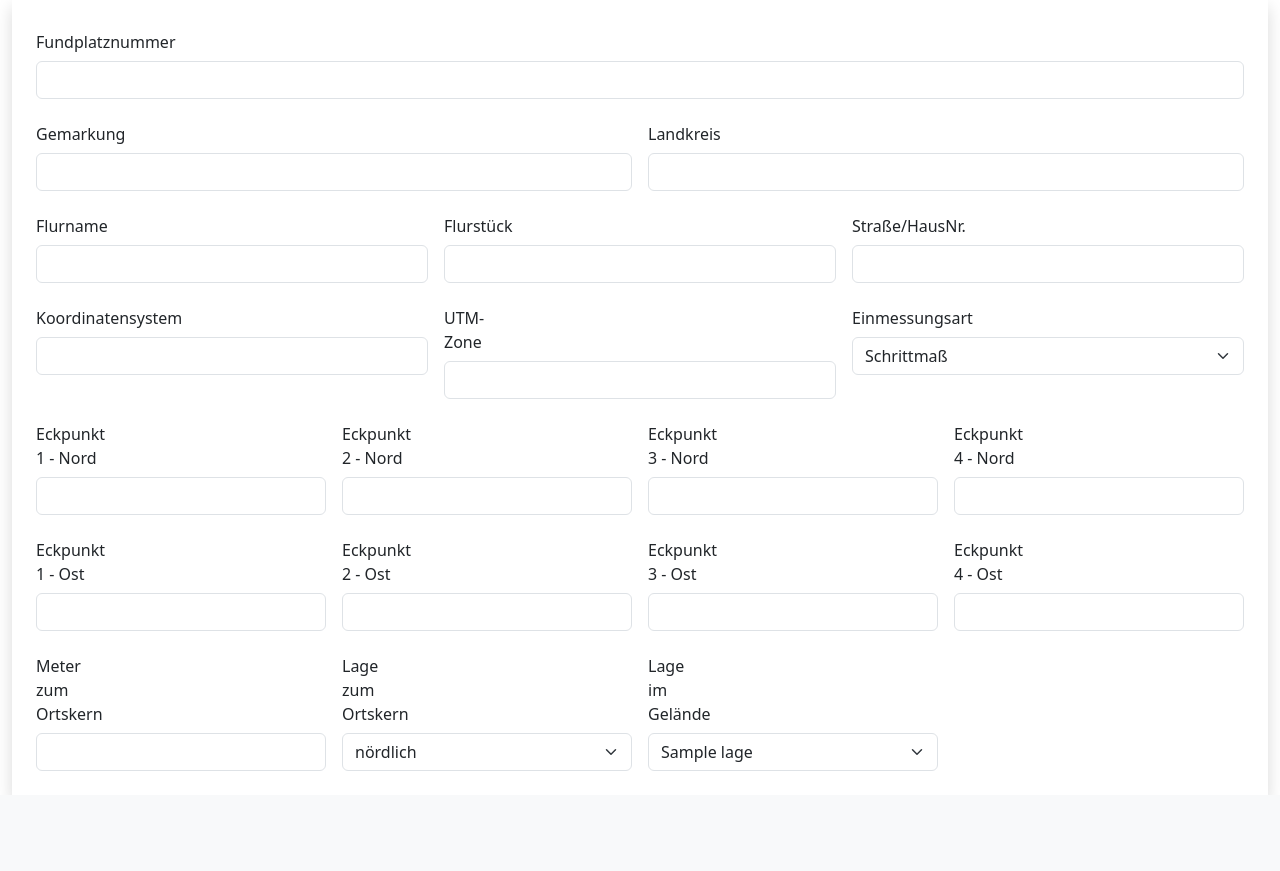
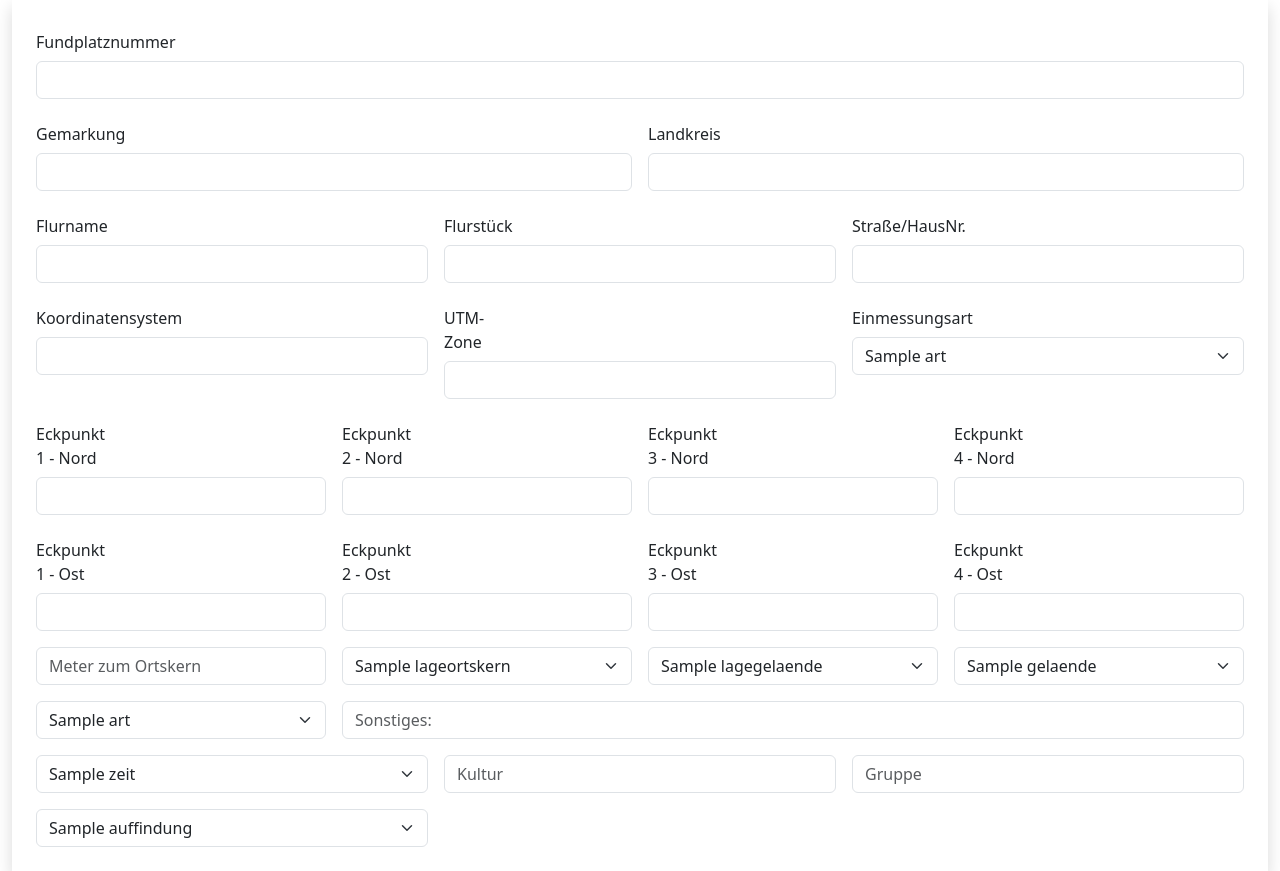
Before and after one commit to PPPBerlin/Fundmeldung, a Django app: template bldampfleger/templates/fundmeldung.html in a window 1280 px wide. Shown: the part 213-1084 px from the top of the page. Before the commit the page ends 999 px from the top, so only its background shows below. Run offline with Django 5.2, Linux system fonts and the light colour scheme; the template is opened without the code that fills it: most values are stand-ins (such as "Sample title", 1, 10 or a date in 2020).

Commit message:
Die Seite für das Hauptblatt der Fundmeldung ist fertig, aber bisher ohne Möglichkeit die Daten in die Datenbank zu schreiben.

```diff
--- a/bldampfleger/templates/fundmeldung.html
+++ b/bldampfleger/templates/fundmeldung.html
@@ -44,12 +44,9 @@
                     <div class="col-md-4">
                         <label for="einmessungsart" class="col-sm-2 col-form-label">Einmessungsart</label>
                         <select id="einmessungsart" class="form-select">
-                            <option value="Schrittmaß">Schrittmaß</option>
-                            <option value="Bandmaß">Bandmaß</option>
-                            <option value="digitale Kartengrundlage">digitale Kartengrundlage</option>
-                            <option value="Schätzung">Schätzung</option>
-                            <option value="Vermessungsgerät">Vermessungsgerät</option>
-                            <option value="HandGPS/Smartphone">HandGPS/Smartphone</option>
+                            {% for art in einmessungsart %}
+                                <option value="{{art}}">{{art}}</option>
+                            {% endfor %}
                         </select>
                     </div>
 
@@ -88,27 +85,66 @@
                     </div>
 
                     <div class="col-md-3">
-                        <label for="meterzumortskern" class="col-sm-2 col-form-label">Meter zum Ortskern</label>
-                        <input type="text" class="form-control" id="meterzumortskern">
+                        <label for="meterzumortskern" class="visually-hidden">Meter zum Ortskern</label>
+                        <input type="text" class="form-control" id="meterzumortskern" placeholder="Meter zum Ortskern">
                     </div>
                     <div class="col-md-3">
-                        <label for="lagezumortskern" class="col-sm-2 col-form-label">Lage zum Ortskern</label>
+                        <label for="lagezumortskern" class="visually-hidden">Lage zum Ortskern</label>
                         <select id="lagezumortskern" class="form-select">
-                            <option value="nördlich">nördlich</option>
-                            <option value="östlich">östlich</option>
-                            <option value="südlich">südlich</option>
-                            <option value="westlich">westlich</option>
-                            <option value="nordöstlich">nordöstlich</option>
-                            <option value="südöstlich">südöstlich</option>
-                            <option value="südwestlich">südwestlich</option>
-                            <option value="nordwestlich">nordwestlich</option>
+                            {% for lageortskern in lagezumortskern %}
+                                <option value="{{lageortskern}}">{{lageortskern}}</option>
+                            {% endfor %}
                         </select>
                     </div>
                     <div class="col-md-3">
-                        <label for="lageimgelaende" class="col-sm-2 col-form-label">Lage im Gelände</label>
+                        <label for="lageimgelaende" class="visually-hidden">Lage im Gelände</label>
                         <select id="lageimgelaende" class="form-select">
-                            {% for lage in lageimgelaende %}
-                                <option value="{{lage}}">{{lage}}</option>
+                            {% for lagegelaende in lageimgelaende %}
+                                <option value="{{lagegelaende}}">{{lagegelaende}}</option>
+                            {% endfor %}
+                        </select>
+                    </div>
+                    <div class="col-md-3">
+                        <label for="gelaendenutzung" class="visually-hidden">Geländenutzung</label>
+                        <select id="gelaendenutzung" class="form-select">
+                            {% for gelaende in gelaendenutzung %}
+                                <option value="{{gelaende}}">{{gelaende}}</option>
+                            {% endfor %}
+                        </select>
+                    </div>
+                    <div class="col-md-3">
+                        <label for="befundart" class="visually-hidden">Befundart</label>
+                        <select id="befundart" class="form-select">
+                            {% for art in befundart %}
+                                <option value="{{art}}">{{art}}</option>
+                            {% endfor %}
+                        </select>
+                    </div>
+                    <div class="col-md-9">
+                        <label for="befundart-sonstiges" class="visually-hidden">Sonstiges:</label>
+                        <input type="text" class="form-control" id="befundart-sonstiges" placeholder="Sonstiges:">
+                    </div>
+                    <div class="col-md-4">
+                        <label for="zeitstellung" class="visually-hidden">Zeitstellung</label>
+                        <select id="zeitstellung" class="form-select">
+                            {% for zeit in zeitstellung %}
+                                <option value="{{zeit}}">{{zeit}}</option>
+                            {% endfor %}
+                        </select>
+                    </div>
+                    <div class="col-md-4">
+                        <label for="kultur" class="visually-hidden">Kultur</label>
+                        <input type="text" class="form-control" id="kultur" placeholder="Kultur">
+                    </div>
+                    <div class="col-md-4">
+                        <label for="gruppe" class="visually-hidden">Gruppe</label>
+                        <input type="text" class="form-control" id="gruppe" placeholder="Gruppe">
+                    </div>
+                    <div class="col-md-4">
+                        <label for="auffindungsart" class="visually-hidden">Auffindungsart</label>
+                        <select id="auffindungsart" class="form-select">
+                            {% for auffindung in auffindungsart %}
+                                <option value="{{auffindung}}">{{auffindung}}</option>
                             {% endfor %}
                         </select>
                     </div>
```
Also changed, not shown: bldampfleger/fundmeldung/models.py (+16 -3 lines), bldampfleger/fundmeldung/views.py (+6 -2 lines).
